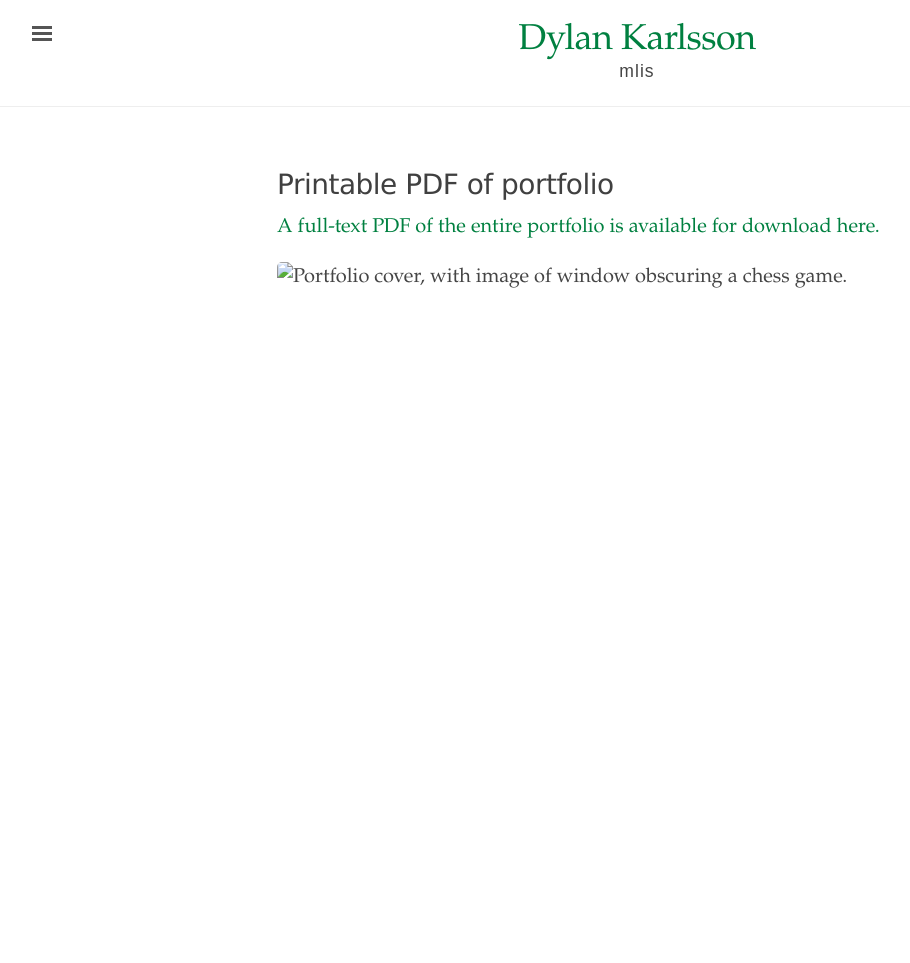
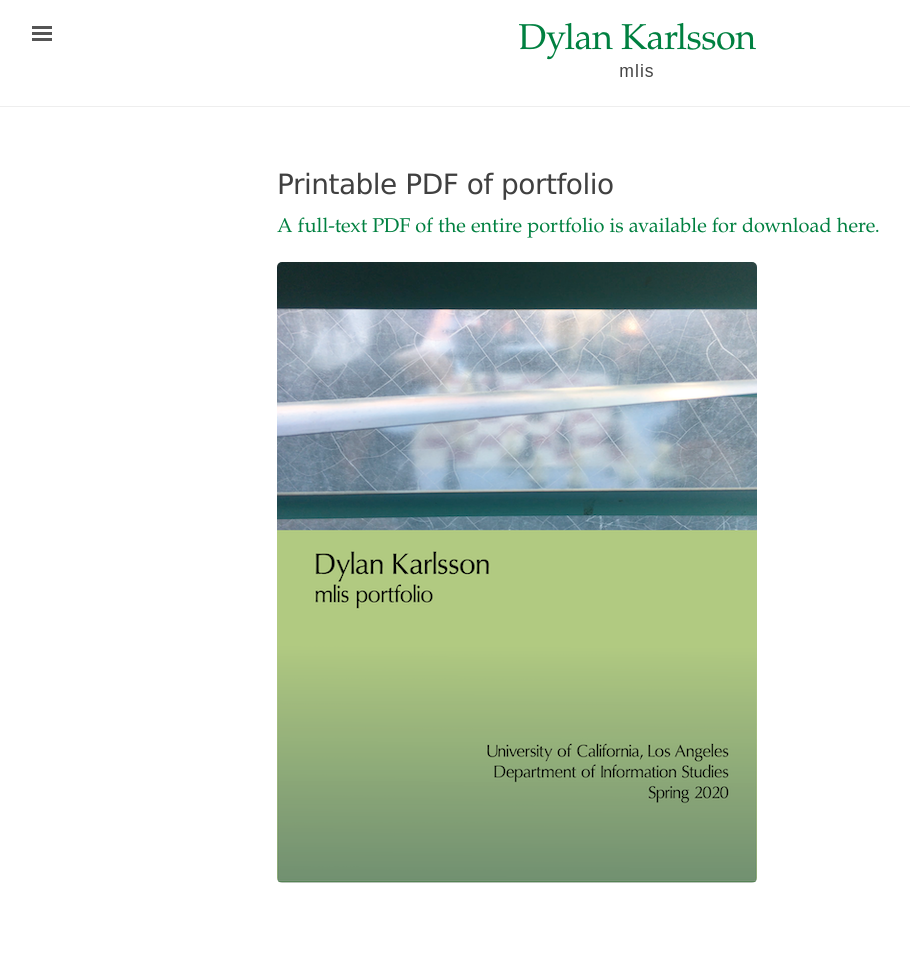
Before and after one commit to dylankarlsson/portfolio, a Jekyll site: the page built from full-pdf.md, in a window 1280 px wide. Shown: the whole page, without its empty margins (3-913 px from the left). Built offline with Jekyll 4.4.1, drawn with Linux system fonts in a browser that asks for light colours; before the commit the page ends 900 px from its top, so only the background shows below that.

Commit message:
Update full-pdf.md

```diff
--- a/full-pdf.md
+++ b/full-pdf.md
@@ -6,4 +6,4 @@
 
 [A full-text PDF of the entire portfolio is available for download here.](Portfolio_Karlsson.pdf)
 
-![Portfolio cover, with image of window obscuring a chess game.](assets/Portfolio_Cover.png "Portfolio_Cover")
+![Portfolio cover, with image of window obscuring a chess game.](https://github.com/dylankarlsson/portfolio/blob/master/assets/Portfolio_Cover.png "Portfolio_Cover")
```
